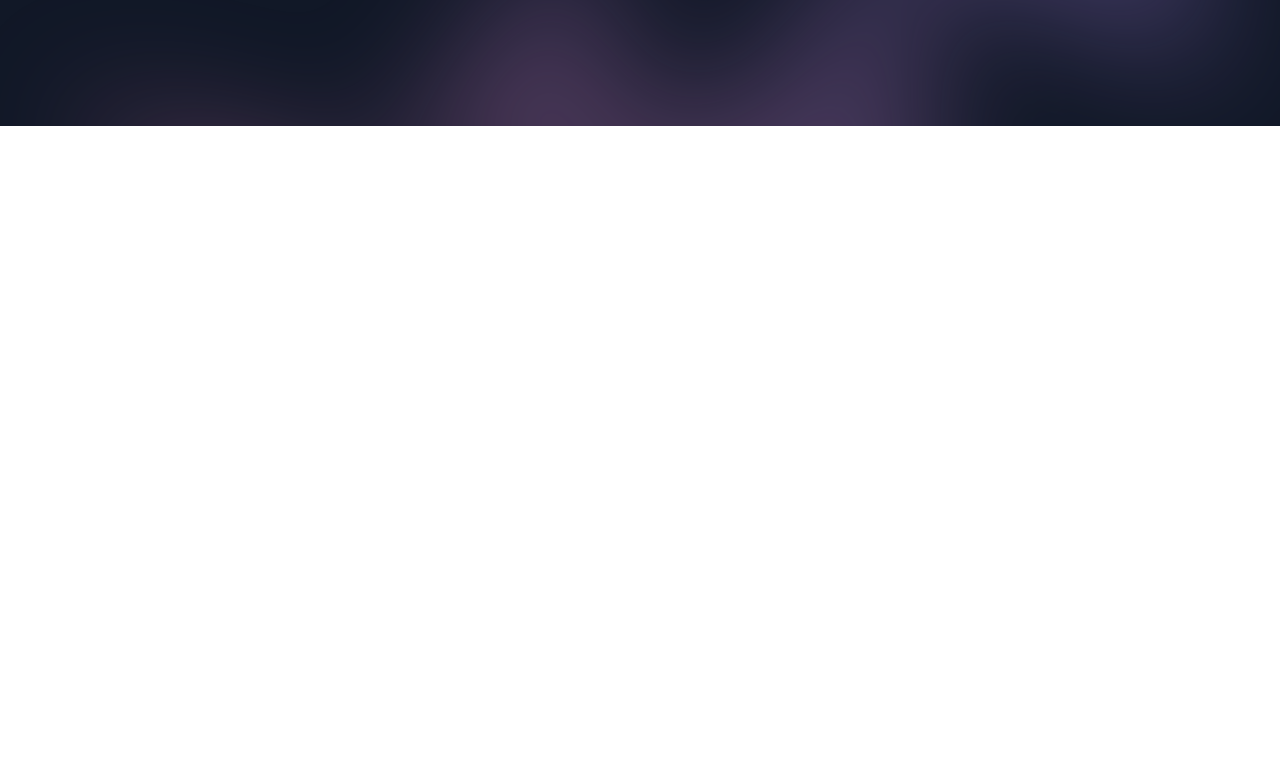
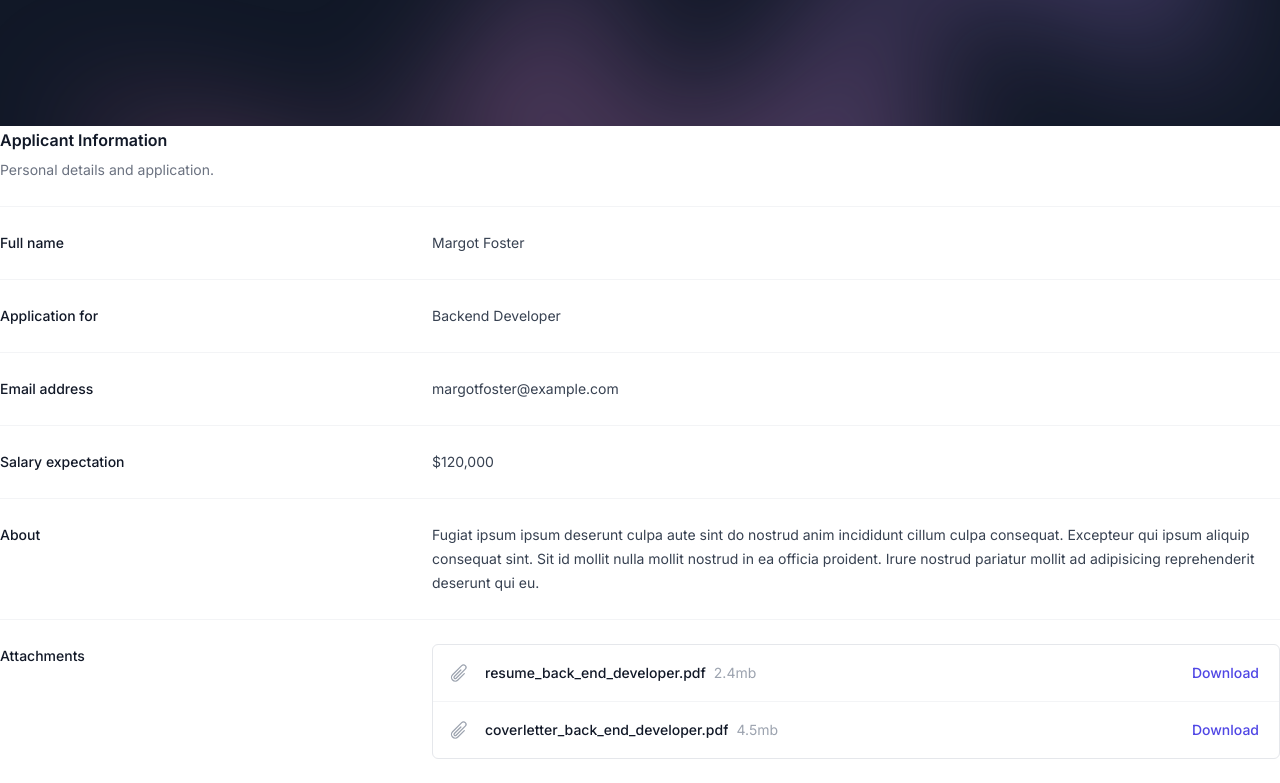
Before and after one commit to dharamconjoniix/Next_tailwind, a Next.js app: page / in a window 1280 px wide. Shown: the part 2202-2985 px from the top of the page. Before the commit the page ends 2328 px from the top, so only its background shows below. Built offline with nearby package versions, Linux system fonts and the light colour scheme.

Commit message:
update index file

```diff
--- a/src/pages/index.tsx
+++ b/src/pages/index.tsx
@@ -4,7 +4,7 @@
 import styles from '@/styles/Home.module.css'
 import { useState } from 'react'
 import { Dialog } from '@headlessui/react'
-import { Bars3Icon, XMarkIcon, CalendarDaysIcon, HandRaisedIcon } from '@heroicons/react/24/outline'
+import { Bars3Icon, XMarkIcon, CalendarDaysIcon, HandRaisedIcon,PaperClipIcon } from '@heroicons/react/24/outline'
 
 
 const links = [
@@ -355,6 +355,75 @@
           />
         </div>
       </div>
+      <div>
+      <div className="px-4 sm:px-0">
+        <h3 className="text-base font-semibold leading-7 text-gray-900">Applicant Information</h3>
+        <p className="mt-1 max-w-2xl text-sm leading-6 text-gray-500">Personal details and application.</p>
+      </div>
+      <div className="mt-6 border-t border-gray-100">
+        <dl className="divide-y divide-gray-100">
+          <div className="px-4 py-6 sm:grid sm:grid-cols-3 sm:gap-4 sm:px-0">
+            <dt className="text-sm font-medium leading-6 text-gray-900">Full name</dt>
+            <dd className="mt-1 text-sm leading-6 text-gray-700 sm:col-span-2 sm:mt-0">Margot Foster</dd>
+          </div>
+          <div className="px-4 py-6 sm:grid sm:grid-cols-3 sm:gap-4 sm:px-0">
+            <dt className="text-sm font-medium leading-6 text-gray-900">Application for</dt>
+            <dd className="mt-1 text-sm leading-6 text-gray-700 sm:col-span-2 sm:mt-0">Backend Developer</dd>
+          </div>
+          <div className="px-4 py-6 sm:grid sm:grid-cols-3 sm:gap-4 sm:px-0">
+            <dt className="text-sm font-medium leading-6 text-gray-900">Email address</dt>
+            <dd className="mt-1 text-sm leading-6 text-gray-700 sm:col-span-2 sm:mt-0">margotfoster@example.com</dd>
+          </div>
+          <div className="px-4 py-6 sm:grid sm:grid-cols-3 sm:gap-4 sm:px-0">
+            <dt className="text-sm font-medium leading-6 text-gray-900">Salary expectation</dt>
+            <dd className="mt-1 text-sm leading-6 text-gray-700 sm:col-span-2 sm:mt-0">$120,000</dd>
+          </div>
+          <div className="px-4 py-6 sm:grid sm:grid-cols-3 sm:gap-4 sm:px-0">
+            <dt className="text-sm font-medium leading-6 text-gray-900">About</dt>
+            <dd className="mt-1 text-sm leading-6 text-gray-700 sm:col-span-2 sm:mt-0">
+              Fugiat ipsum ipsum deserunt culpa aute sint do nostrud anim incididunt cillum culpa consequat. Excepteur
+              qui ipsum aliquip consequat sint. Sit id mollit nulla mollit nostrud in ea officia proident. Irure nostrud
+              pariatur mollit ad adipisicing reprehenderit deserunt qui eu.
+            </dd>
+          </div>
+          <div className="px-4 py-6 sm:grid sm:grid-cols-3 sm:gap-4 sm:px-0">
+            <dt className="text-sm font-medium leading-6 text-gray-900">Attachments</dt>
+            <dd className="mt-2 text-sm text-gray-900 sm:col-span-2 sm:mt-0">
+              <ul role="list" className="divide-y divide-gray-100 rounded-md border border-gray-200">
+                <li className="flex items-center justify-between py-4 pl-4 pr-5 text-sm leading-6">
+                  <div className="flex w-0 flex-1 items-center">
+                    <PaperClipIcon className="h-5 w-5 flex-shrink-0 text-gray-400" aria-hidden="true" />
+                    <div className="ml-4 flex min-w-0 flex-1 gap-2">
+                      <span className="truncate font-medium">resume_back_end_developer.pdf</span>
+                      <span className="flex-shrink-0 text-gray-400">2.4mb</span>
+                    </div>
+                  </div>
+                  <div className="ml-4 flex-shrink-0">
+                    <a href="#" className="font-medium text-indigo-600 hover:text-indigo-500">
+                      Download
+                    </a>
+                  </div>
+                </li>
+                <li className="flex items-center justify-between py-4 pl-4 pr-5 text-sm leading-6">
+                  <div className="flex w-0 flex-1 items-center">
+                    <PaperClipIcon className="h-5 w-5 flex-shrink-0 text-gray-400" aria-hidden="true" />
+                    <div className="ml-4 flex min-w-0 flex-1 gap-2">
+                      <span className="truncate font-medium">coverletter_back_end_developer.pdf</span>
+                      <span className="flex-shrink-0 text-gray-400">4.5mb</span>
+                    </div>
+                  </div>
+                  <div className="ml-4 flex-shrink-0">
+                    <a href="#" className="font-medium text-indigo-600 hover:text-indigo-500">
+                      Download
+                    </a>
+                  </div>
+                </li>
+              </ul>
+            </dd>
+          </div>
+        </dl>
+      </div>
+    </div>
     </>
   )
 }
```
